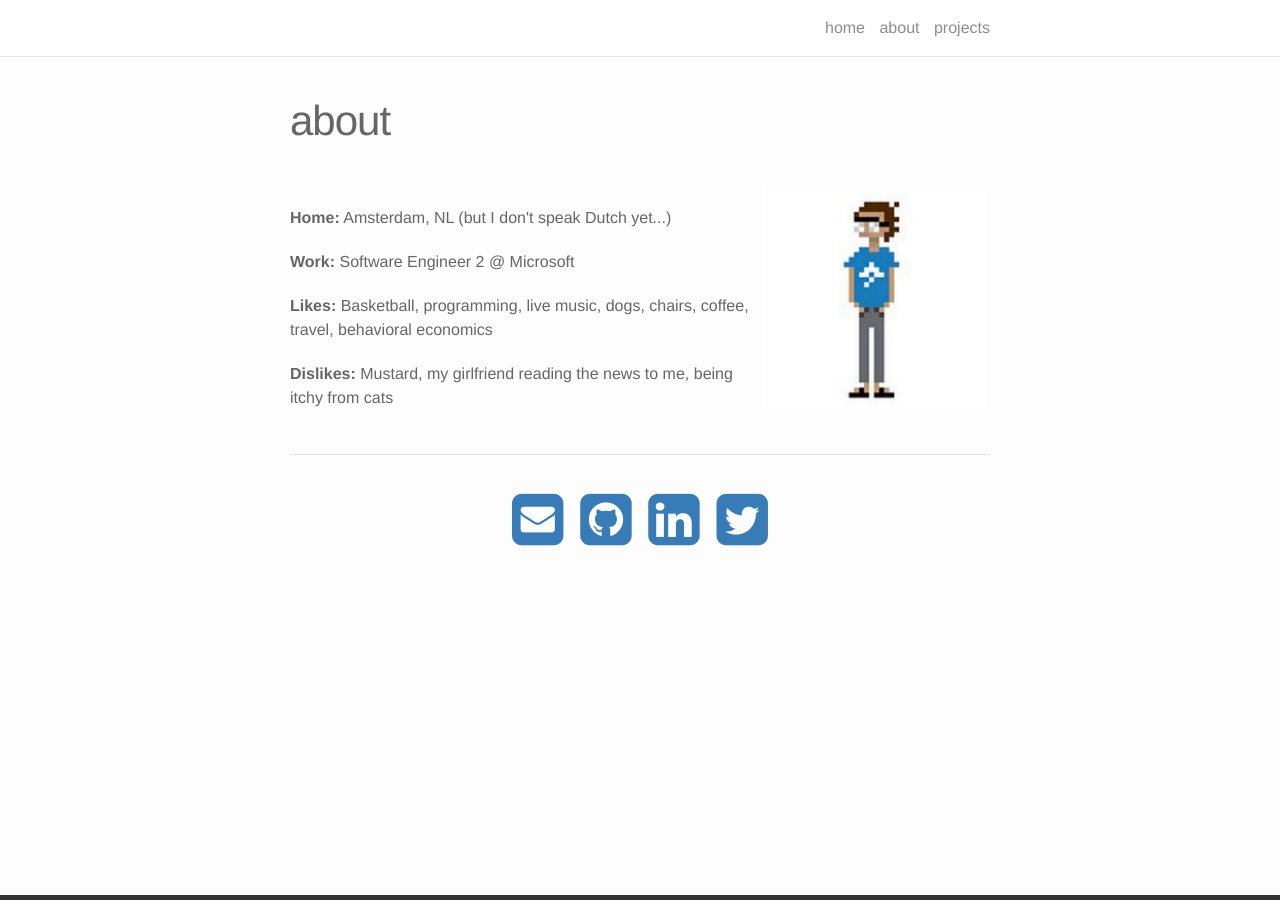
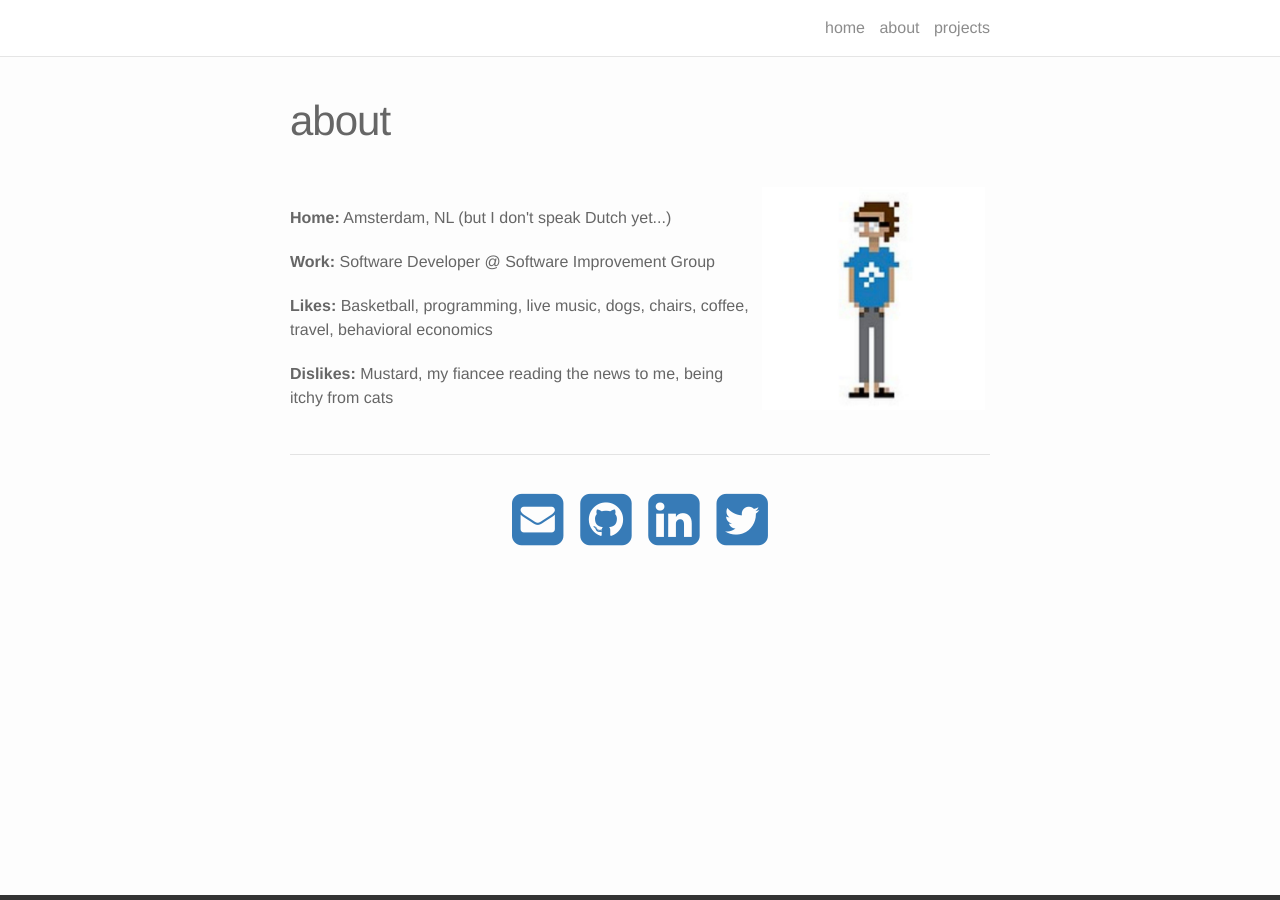
Before and after one commit to acroos/acroos.github.io, a Jekyll site: the page built from about.html, in a window 1280 px wide. Built offline with Jekyll 4.4.1, drawn with Linux system fonts in a browser that asks for light colours; nearby versions of some CDN libraries.

Commit message:
Update about page

```diff
--- a/about.html
+++ b/about.html
@@ -8,9 +8,9 @@ permalink: /about/
 
 <br/>
 <p><strong>Home:</strong> Amsterdam, NL (but I don't speak Dutch yet...)</p>
-<p><strong>Work:</strong> Software Engineer 2 @ Microsoft</p>
+<p><strong>Work:</strong> Software Developer @ Software Improvement Group</p>
 <p><strong>Likes:</strong> Basketball, programming, live music, dogs, chairs, coffee, travel, behavioral economics</p>
-<p><strong>Dislikes:</strong> Mustard, my girlfriend reading the news to me, being itchy from cats</p>
+<p><strong>Dislikes:</strong> Mustard, my fiancee reading the news to me, being itchy from cats</p>
 <br />
 <hr/>
 <br/>
```
